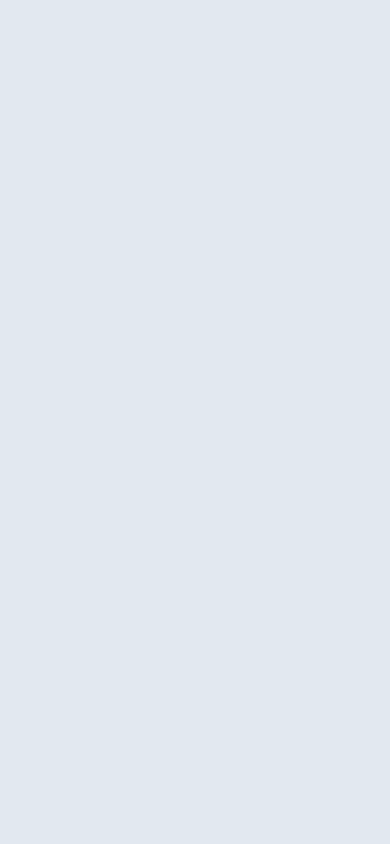
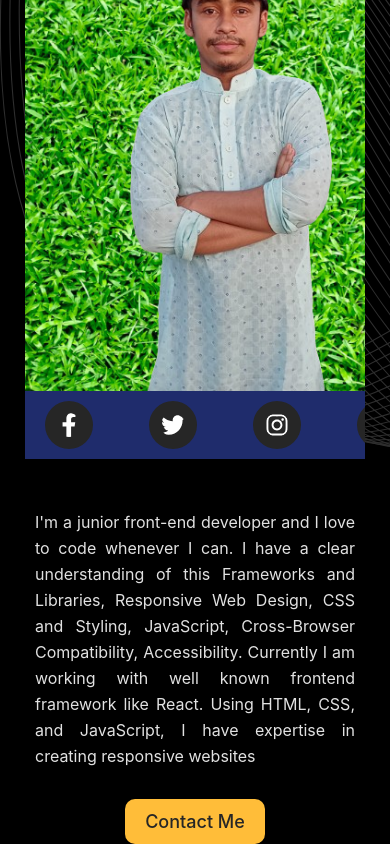
Before and after one commit to nuruddin-osman/checkPortfolio, a React (Vite) app: page / in a window 390 px wide. Shown: the part 1613-2457 px from the top of the page. Before the commit the page ends 1443 px from the top, so only its background shows below. Built offline with nearby package versions, Linux system fonts and the light colour scheme.

Commit message:
About done

```diff
--- a/package.json
+++ b/package.json
@@ -11,7 +11,8 @@
   },
   "dependencies": {
     "react": "^18.2.0",
-    "react-dom": "^18.2.0"
+    "react-dom": "^18.2.0",
+    "react-icons": "^5.0.1"
   },
   "devDependencies": {
     "@types/react": "^18.2.43",
--- a/src/App.jsx
+++ b/src/App.jsx
@@ -2,6 +2,7 @@ import React from 'react'
 import Navbar from './sections/navbar/Navbar'
 import Background from '../src/assets/images/background.svg'
 import Banner from './sections/banner/Banner'
+import About from './sections/about/About'
 
 const App = () => {
   return (
@@ -10,6 +11,7 @@ const App = () => {
         <div className="container" style={{backgroundImage: `url(${Background})`}}>
             <Navbar/>
             <Banner/>
+            <About/>
         </div>
     </section>
     </>
--- /dev/null
+++ b/src/sections/about/About.jsx
@@ -0,0 +1,34 @@
+import React from 'react'
+import './about.css'
+import { FaFacebookF, FaTwitter, FaInstagram} from "react-icons/fa";
+import { FaLinkedinIn } from "react-icons/fa6";
+import AboutImage from '../../assets/images/aboutImage.png'
+
+const About = () => {
+  return (
+    <section>
+        <div className="about">
+          <h2 className='section_heading'>About me</h2>
+          <div className="about_wrapper">
+            <div className="about_media">
+              <div className="about_image">
+                <img src={AboutImage} alt="About Image" />
+                <div className="about_social">
+                  <FaFacebookF className='about_icon'/>
+                  <FaTwitter className='about_icon' />
+                  <FaInstagram className='about_icon'/>
+                  <FaLinkedinIn className='about_icon'/>
+                </div>
+              </div>
+            </div>
+            <div className="about_content">
+              <article>I'm a junior front-end developer and I love to code whenever I can. I have a clear understanding of this Frameworks and Libraries, Responsive Web Design, CSS and Styling, JavaScript, Cross-Browser Compatibility, Accessibility. Currently I am working with well known frontend framework like React. Using HTML, CSS, and JavaScript, I have expertise in creating responsive websites</article>
+              <a href="#">contact me</a>
+            </div>
+          </div>
+        </div>
+    </section>
+  )
+}
+
+export default About
--- /dev/null
+++ b/src/sections/about/about.css
@@ -0,0 +1,114 @@
+.about_wrapper{
+    display: flex;
+    gap: 50px;
+}
+.about_content{
+    width: 50%;
+    padding: 0 30px;
+    margin: auto 0;
+}
+.about_content article{
+    text-align: left;
+    font-size: 16px;
+    width: 500px;
+    color: #E1E1E1;
+    font-family: 'Inter', sans-serif;
+    line-height: 26px;
+}
+.about_content a{
+    color: #262626;
+    background-color: #ffbd39;
+    padding: 12px 20px;
+    font-size: 18px;
+    margin-top: 60px;
+    border-radius: 10px;
+    transition: all 0.3s ease;
+}
+.about_content a:hover{
+    color: #ffbd39;
+    background-color: #262626;
+}
+.about_media{
+    width: 50%;
+}
+.about_image{
+    height: 520px;
+    width: 400px;
+    margin: 0 auto;
+    position: relative;
+    overflow: hidden;
+}
+.about_image img{
+    height: 100%;
+    width: 100%;
+    border-radius: 10px;
+    object-fit: cover;
+}
+.about_social{
+    width: 100%;
+    background: #1f2c6c;
+    position: absolute;
+    bottom: 0;
+    display: flex;
+    justify-content: space-between;
+    align-items: center;
+    padding: 10px 20px;
+}
+.about_icon{
+    font-size: 48px;
+    background: #262626;
+    padding: 12px;
+    border-radius: 50%;
+    display: flex;
+    align-items: center;
+    justify-content: center;
+}
+
+/* =======================Large Medium============================ */
+@media screen and (max-width: 1024px){
+    .about{
+        max-width: 100%;
+        margin: 0 50px;
+    }
+    .about_wrapper {
+        gap: 30px;
+    }
+    .about_content {
+        padding: 0 10px;
+        text-align: center;
+    }
+    .about_content article {
+        text-align: justify;
+        width: auto;
+    }
+    .about_image {
+        height: 500px;
+        width: auto;
+    }
+    .about_media {
+        overflow: hidden;
+    }
+}
+/* =======================Medium============================ */
+@media screen and (max-width: 768px){
+    .about{
+        margin: 0 25px;
+    }
+    .about_media{
+        width: auto;
+    }
+    .about_image{
+        height: 520px;
+        width: 400px;
+    }
+    .about_content{
+        width: auto;
+    }
+    .about_wrapper{
+        flex-direction: column;
+        gap: 50px;
+    }
+    .about_content a{
+        margin-top: 30px;
+    }
+}
--- a/src/sections/banner/Banner.jsx
+++ b/src/sections/banner/Banner.jsx
@@ -17,7 +17,7 @@ const Banner = () => {
                 <div className="profile_description">
                   <p>To establish myself as a Front-end Developer in different local, and international by offering the value/benefit of Brand, Visualization, and Promotion. Eager to contribute creativity and technical skills to dynamic projects through responsive and visually appealing web interfaces. Want to establish myself as a Sr. Web Developer within 4-5 years.
                   </p>
-                  <a src="#" >View my projects</a>
+                  <a href='#' >View my projects</a>
                 </div>
             </div>
             <div className="profile_pictue">
@@ -27,7 +27,7 @@ const Banner = () => {
             </div>
         </div>
         <div className="profile_cv">
-          <a src="#">Download CV</a>
+          <a href='#'>Download CV</a>
         </div>
     </section>
   )
```
Also changed, not shown: 1 other file (tests, documents, lock files or other folders).
